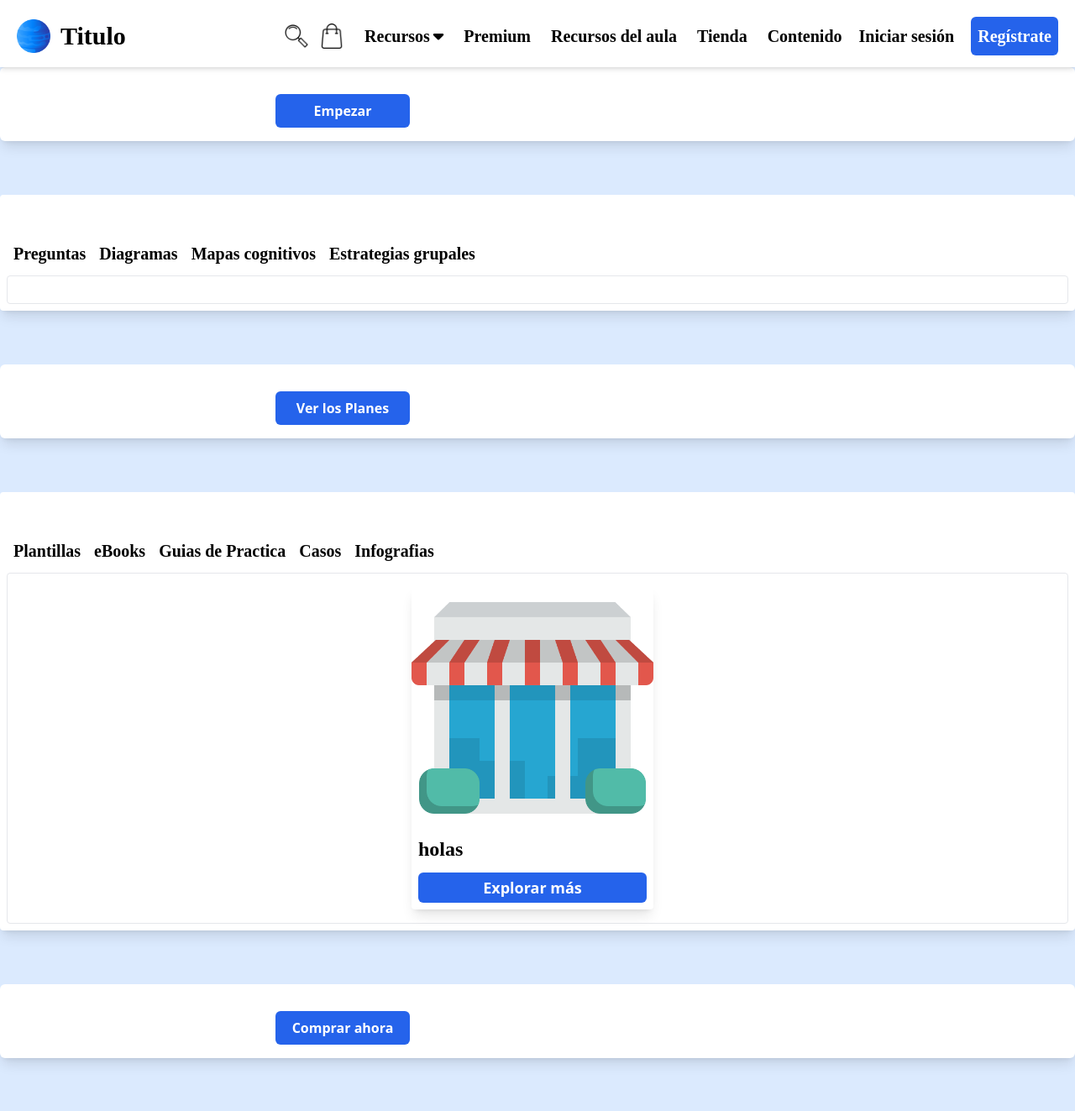
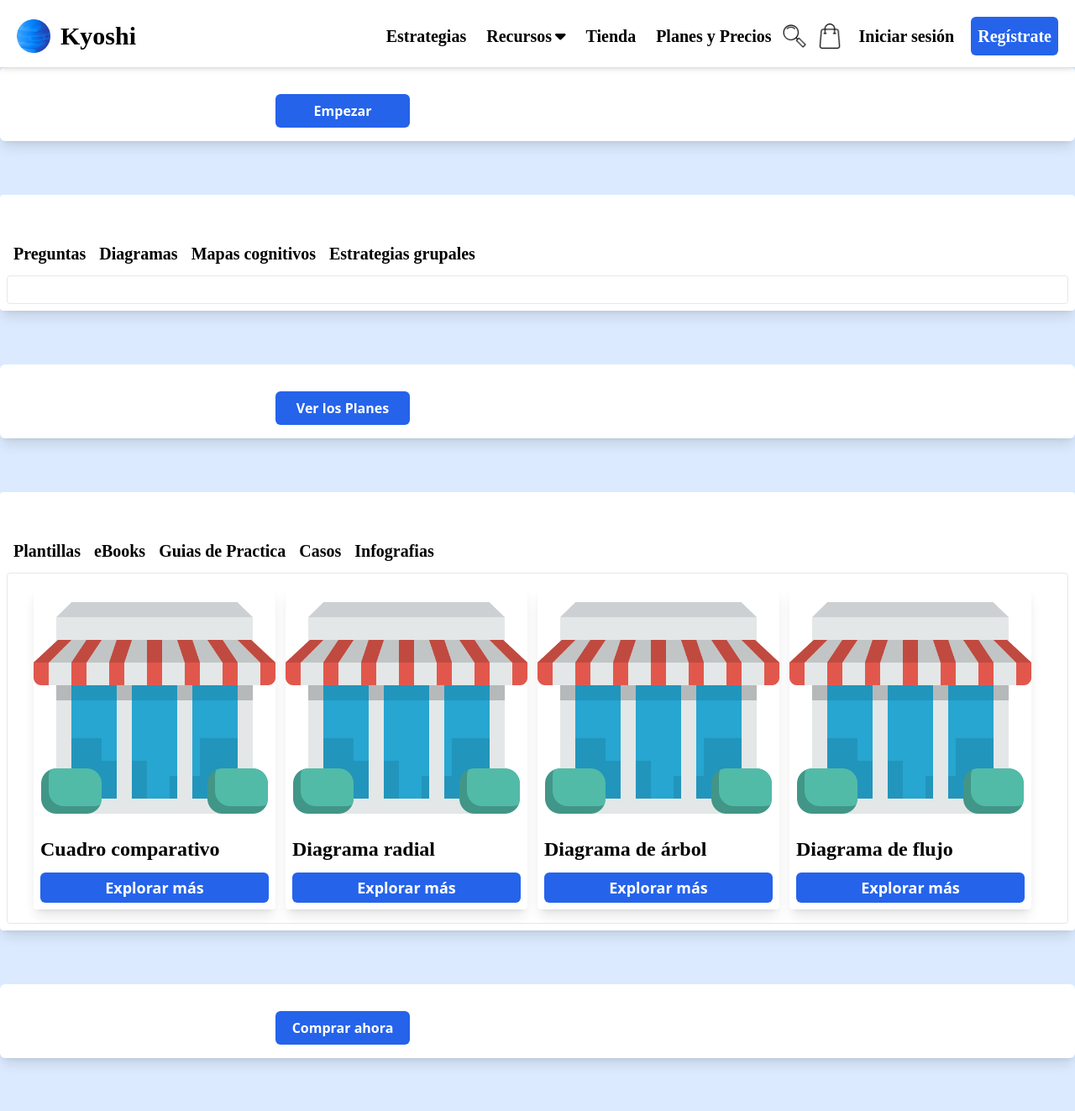
Before and after one commit to jose1423-g/webKyoshi, a PHP site: page /webkyoshi/ in a window 1280 px wide. Shown: the top 1323 px of the page at 84% size. Run offline with PHP 8.4, Linux system fonts and the light colour scheme; data that the repository does not hold is empty; some libraries are stand-ins or nearby versions; some web fonts are replaced.

Commit message:
modificacion del menu

```diff
--- a/view/components/header.php
+++ b/view/components/header.php
@@ -20,38 +20,36 @@
             <div class="flex lg:hidden">
                 <button type="button" class="lg:hidden" id="btn-aside"><img src="<?php echo constant('url');?>public/img/iconmenu.png" alt="" width="45px"></button>
             </div>
-            <div class="flex items-center mr-3">
-                <a href="<?php  echo constant('url'); ?>">
+            <div class="mr-3">
+                <a class="flex items-center" href="<?php  echo constant('url'); ?>">
                     <img src="<?php echo constant('url');?>public/img/icon-logo.png" alt="Logo" width="40px" height="auto">
+                    <h1 class="ml-3 text-3xl font-semibold max-lg:hidden">Kyoshi</h1>
                 </a>
-                <h1 class="ml-3 text-3xl font-semibold max-lg:hidden">Titulo</h1>
             </div>
             <div class="flex items-center">
-                <div class="flex items-center">
-                    <a class="buscador pointer"><img src="<?php echo constant('url');?>public/img/search.png" alt="" width="30px"></a>
-                    <a class="mx-3 pointer"><img src="<?php echo constant('url');?>public/img/shopping.png" alt="" width="30px"></a>
-                    <button type="button" class="lg:hidden" id="btn-menu"><img src="<?php echo constant('url');?>public/img/pointmenu.png" alt="" width="45px"></img></button>
-                </div>
                 <div class="flex items-center max-lg:shadow max-lg:block max-lg:hidden max-lg:p-3 max-lg:bg-white max-lg:w-full max-lg:top-20 max-lg:start-0 max-lg:absolute menu-drop">
                     <ul class="block font-semibold lg:flex">
+                        <li class="mx-3 max-lg:mb-2"><a class="hover:text-blue-600" href="<?php echo constant('url');?>main/lluvia_de_ideas">Estrategias</a></li>
                         <li class="max-lg:mb-2 mx-3"><a class="hover:text-blue-600 pointer" id="toggle-menu">Recursos<i class="fa-sharp fa-solid fa-caret-down ml-1"></i></a>
                             <ul class="bg-white pl-6 max-lg:list-disc lg:p-3 lg:absolute lg:z-50 top-14 lg:shadow-md rounded hidden dropdown-menu">
-                                <li><a class="hover:text-blue-600" href="#">Plantillas</a></li>
-                                <li><a class="hover:text-blue-600" href="#">eBooks</a></li>
-                                <li><a class="hover:text-blue-600" href="#">Guias de practica</a></li>
-                                <li><a class="hover:text-blue-600" href="#">Casos</a></li>
-                                <li><a class="hover:text-blue-600" href="#">Infografias</a></li>
-                                <li><a class="hover:text-blue-600" href="#">Rubricas</a></li>
+                                <li><a class="hover:text-blue-600" href="<?php echo constant('url');?>recursos_del_aula/">Recursos del aula</a></li>
+                                <li><a class="hover:text-blue-600 disabled" href="#">Plantillas</a></li>
+                                <li><a class="hover:text-blue-600 disabled" href="#">eBooks</a></li>
+                                <li><a class="hover:text-blue-600 disabled" href="#">Guias de practica</a></li>
+                                <li><a class="hover:text-blue-600 disabled" href="#">Casos</a></li>
+                                <li><a class="hover:text-blue-600 disabled" href="#">Infografias</a></li>
+                                <li><a class="hover:text-blue-600 disabled" href="#">Rubricas</a></li>
+                                <li></li>
                             </ul>
                         </li>
-                        <li class="mx-3 max-lg:mb-2"><a class="hover:text-blue-600" href="<?php echo constant('url');?>premium/">Premium</a></li>
-                        <li class="mx-3 max-lg:mb-2"><a class="hover:text-blue-600" href="<?php echo constant('url');?>recursos_del_aula/">Recursos del aula</a></li>
                         <li class="mx-3 max-lg:mb-2"><a class="hover:text-blue-600" href="<?php echo constant('url');?>tienda/">Tienda</a></li>
-                        <li class="mx-3 max-lg:mb-2"><a class="hover:text-blue-600" href="<?php echo constant('url');?>main/lluvia_de_ideas">Contenido</a></li>
-                        <!-- <li class="mx-3 max-lg:mb-2"><a class="hover:text-blue-600" href="http://localhost/webkyoshi/session_destroy.php">Cerrar</a></li> -->
-
-
+                        <li class="mx-3 max-lg:mb-2"><a class="hover:text-blue-600" href="<?php echo constant('url');?>premium/">Planes y Precios</a></li>
                     </ul>
+                    <div class="flex items-center">
+                        <a class="buscador pointer"><img src="<?php echo constant('url');?>public/img/search.png" alt="" width="30px"></a>
+                        <a class="mx-3 pointer"><img src="<?php echo constant('url');?>public/img/shopping.png" alt="" width="30px"></a>
+                        <button type="button" class="lg:hidden" id="btn-menu"><img src="<?php echo constant('url');?>public/img/pointmenu.png" alt="" width="45px"></img></button>
+                    </div>
                     <div class="max-lg:border-t max-lg:p-2">
                         <?php  if (isset($_SESSION['name_user'])) { ?>
                             <button type="button" class="mr-2 font-semibold rounded-lg bg-blue-600 p-2 text-white" title="Perfil"><img src="<?php echo constant('url') ?>public/img/icono-perfil.png" alt="" width="30px"></button>
@@ -59,7 +57,6 @@
                             <button type="button" class="mr-2 font-semibold rounded-md  p-2 hover:text-blue-600" id="btn-login"><p>Iniciar sesión</p></button>
                             <button type="button" class="text-white font-semibold bg-blue-600 rounded-md p-2" id="btn-register"><p>Regístrate</p></button>
                         <?php } ?>
-
                     </div>
                 </div>
             </div>
--- a/view/index.php
+++ b/view/index.php
@@ -90,7 +90,28 @@
                         <div class="bg-white rounded shadow-lg w-72 mr-3">
                             <img src="<?php echo constant('url'); ?>public/img/premium.png" alt="">
                             <div class="block p-2">
-                                <h1 class="text-2xl font-semibold mb-3">holas</h1>
+                                <h1 class="text-2xl font-semibold mb-3">Cuadro comparativo</h1>
+                                <button class="p-1 bg-blue-600 w-full rounded-md text-white font-semibold">Explorar más</button>
+                            </div>
+                        </div>
+                        <div class="bg-white rounded shadow-lg w-72 mr-3">
+                            <img src="<?php echo constant('url'); ?>public/img/premium.png" alt="">
+                            <div class="block p-2">
+                                <h1 class="text-2xl font-semibold mb-3">Diagrama radial</h1>
+                                <button class="p-1 bg-blue-600 w-full rounded-md text-white font-semibold">Explorar más</button>
+                            </div>
+                        </div>
+                        <div class="bg-white rounded shadow-lg w-72 mr-3">
+                            <img src="<?php echo constant('url'); ?>public/img/premium.png" alt="">
+                            <div class="block p-2">
+                                <h1 class="text-2xl font-semibold mb-3">Diagrama de árbol</h1>
+                                <button class="p-1 bg-blue-600 w-full rounded-md text-white font-semibold">Explorar más</button>
+                            </div>
+                        </div>
+                        <div class="bg-white rounded shadow-lg w-72 mr-3">
+                            <img src="<?php echo constant('url'); ?>public/img/premium.png" alt="">
+                            <div class="block p-2">
+                                <h1 class="text-2xl font-semibold mb-3">Diagrama de flujo</h1>
                                 <button class="p-1 bg-blue-600 w-full rounded-md text-white font-semibold">Explorar más</button>
                             </div>
                         </div>
```
Also changed, not shown: main.html (deleted).
